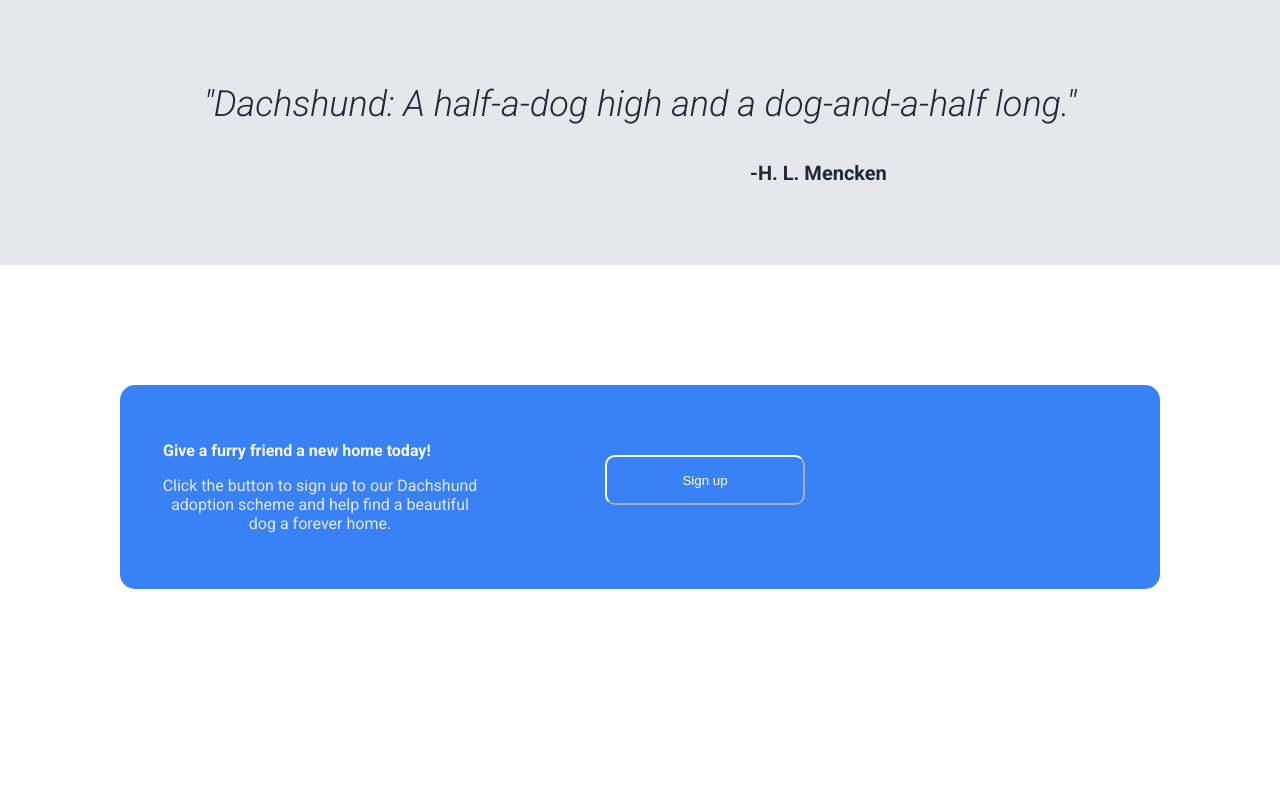
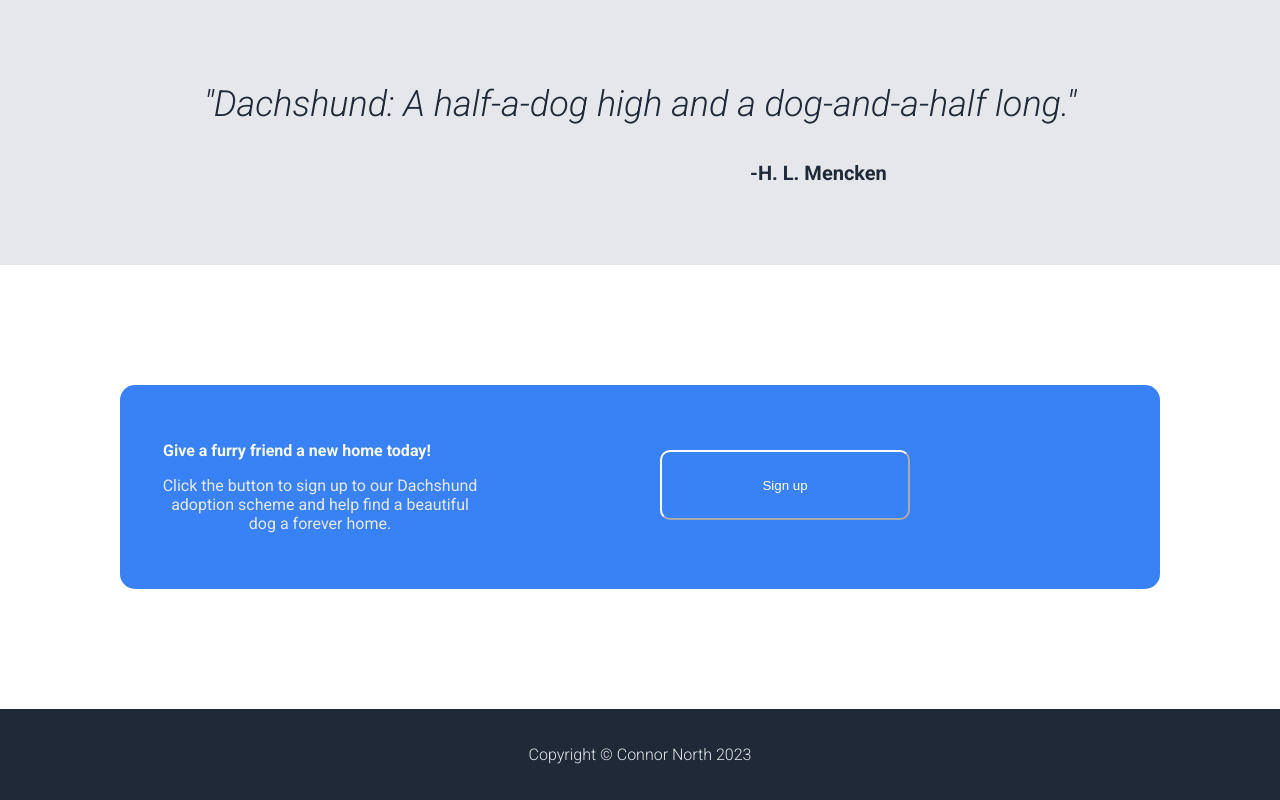
Before and after one commit to CNDR96/landing-page, a plain HTML site: page index.html in a window 1280 px wide. Shown: the part 1082-1882 px from the top of the page. Before the commit the page ends 1791 px from the top, so only its background shows below. Drawn offline with Linux system fonts and the light colour scheme.

Commit message:
Finish front end content

```diff
--- a/index.html
+++ b/index.html
@@ -76,5 +76,8 @@
             </div>
         </div>
     </div>
+    <div class="footer">
+        <p>Copyright © Connor North 2023</p>
+    </div>
 </body>
 </html>
--- a/styles.css
+++ b/styles.css
@@ -166,12 +166,20 @@ ul {
     background-color: #3882F6;
     color: white;
     border-radius: 10px;
-    height: 50px;
-    width: 200px;
+    height: 70px;
+    width: 250px;
     border-color: white;
 }
 
 .signup2 {
-    padding-top: 30px;
-    padding-left: 125px;
+    padding-top: 25px;
+    padding-left: 180px;
 }
+
+.footer {
+    background-color: #1F2937;
+    color: #E5E7EB;
+    text-align: center;
+    font-weight: 300;
+    padding: 20px;
+}
```
